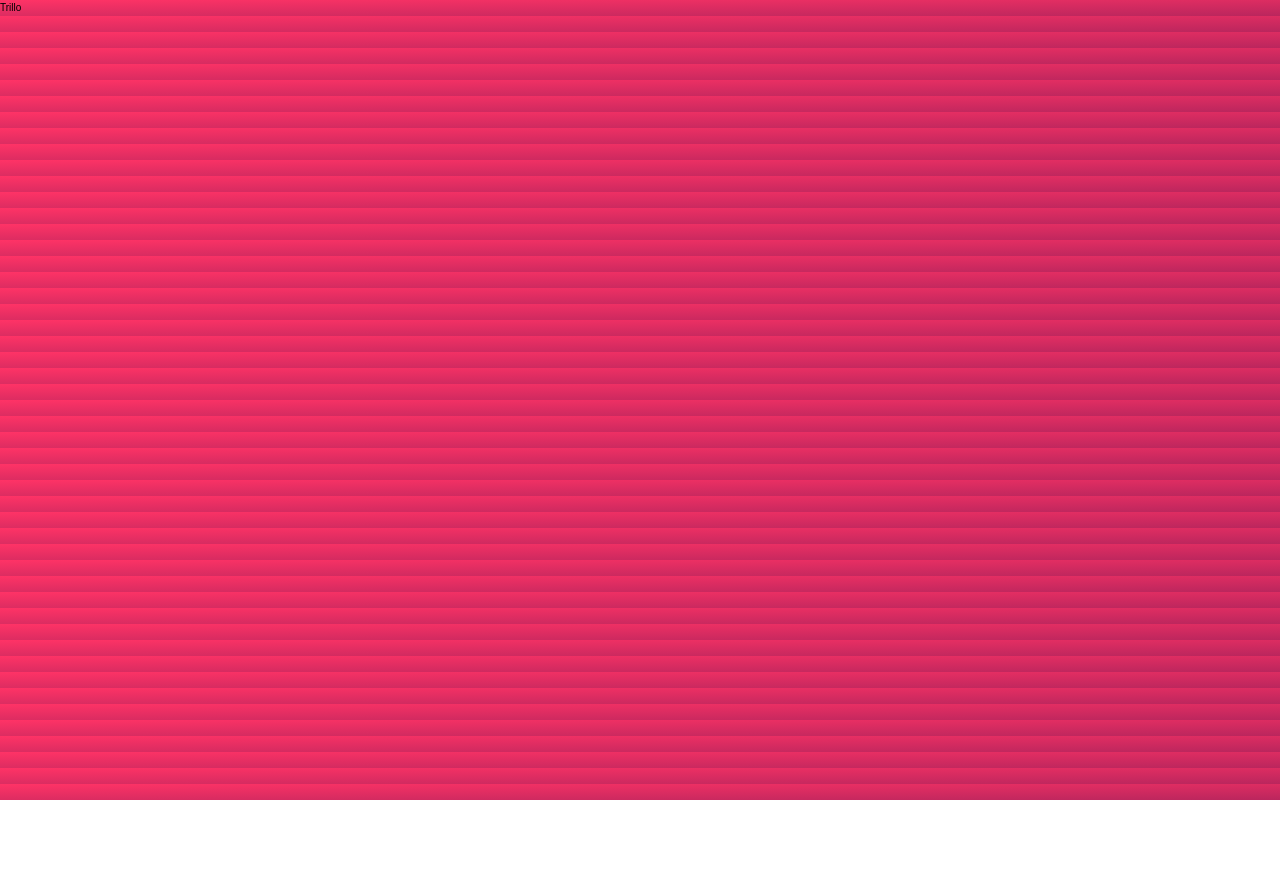
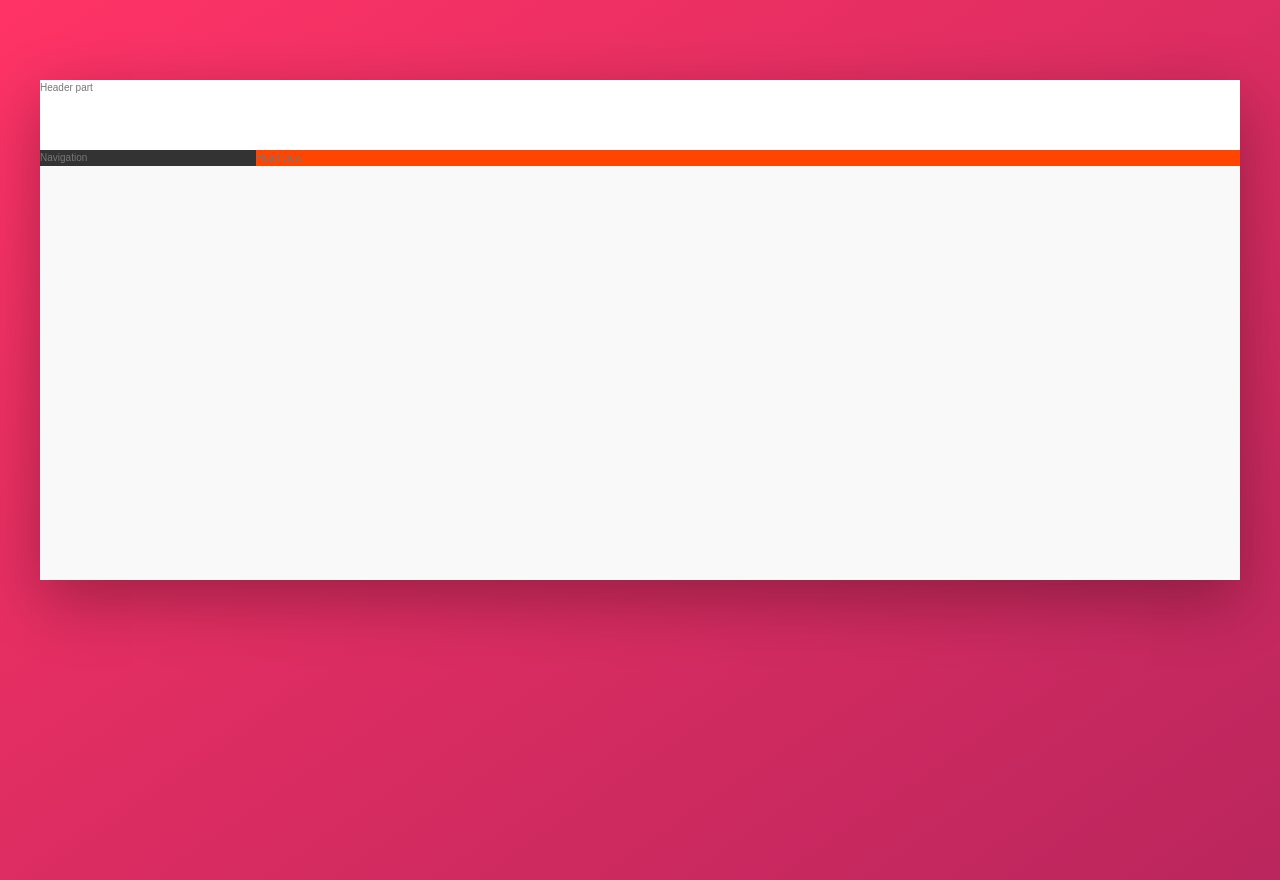
Before and after one commit to mattyImry/UdemyCssSass_Project2, a website: page index.html in a window 1280 px wide. Before the commit the page ends 800 px from the top, so only its background shows below. Drawn offline with Linux system fonts and the light colour scheme.

Commit message:
Add page structure

```diff
--- a/index.html
+++ b/index.html
@@ -11,6 +11,18 @@
         <title>trillo &mdash; Your all-in-one booking app</title>
     </head>
     <body>
-        Trillo
+        <div class="container">
+            <header class="header">
+                Header part
+            </header>
+            <div class="content">
+                <nav class="sidebar">
+                    Navigation
+                </nav>
+                <main class="hotel-view">
+                    Hotel view
+                </main>
+            </div>
+        </div>
     </body>
 </html>
--- a/package.json
+++ b/package.json
@@ -7,7 +7,6 @@
     "watch:sass": "node-sass sass/main.scss css/style.css -w",
     "devserver": "live-server",
     "start": "npm-run-all --parallel devserver watch:sass",
-
     "compile:sass": "node-sass sass/main.scss css/style.comp.css",
     "prefix:css": "postcss --use autoprefixer -b 'last 10 versions' css/style.comp.css -o css/style.prefix.css",
     "compress:css": "node-sass css/style.prefix.css css/style.css --output-style compressed",
@@ -29,5 +28,8 @@
     "concat": "^1.0.3",
     "npm-run-all": "^4.1.1",
     "postcss-cli": "^4.1.1"
+  },
+  "dependencies": {
+    "run-all": "^1.0.1"
   }
 }
--- a/sass/_base.scss
+++ b/sass/_base.scss
@@ -16,6 +16,16 @@ Grey dark 3: #999
     --color-primary: #eb2f64;
     --color-primary-light: #FF3366;
     --color-primary-dark: #BA265D;
+
+    --color-grey-light-1: #faf9f9;
+    --color-grey-light-2: #f4f2f2;
+    --color-grey-light-3: #f0eeee;
+    --color-grey-light-4: #ccc;
+
+    --color-grey-dark-1: #333;
+    --color-grey-dark-2: #777;
+    --color-grey-dark-3: #999;
+    --shadow-dark: 0 2rem 6rem rgba( 0, 0, 0, .3);
 }
 
 
@@ -43,7 +53,10 @@ body {
     font-family: "Opens Sans", sans-serif;
     font-weight: 400;
     line-height: 1.6;
+    color: var(--color-grey-dark-2);
     background-image: linear-gradient(to right bottom, var(--color-primary-light), var(--color-primary-dark));
     background-size: cover;
+    background-repeat: no-repeat;
 
+    min-height: 100vh;
 }
--- a/sass/_layout.scss
+++ b/sass/_layout.scss
@@ -0,0 +1,32 @@
+.container {
+    max-width: 120rem;
+    margin: 8rem auto; //CENTER THE CONMTAINER TO CENTER TO ITS PARENT ELEMENT (auto)
+    background-color: var(--color-grey-light-1);
+    box-shadow: var(--shadow-dark);
+
+    min-height: 50rem;
+}
+
+.header {
+    height: 7rem;
+    background-color: #fff;
+    border-bottom: var(--color-grey-light-2);
+}
+
+.content {
+    display: flex;      //START FLEX BOX BY GIVING "FLEX" TO PARENT-CONTAINER THIS IS A FLEX CONTAINER
+}
+
+.sidebar {
+    background-color: var(--color-grey-dark-1);
+
+    flex: 0 0 18%;
+
+}
+
+.hotel-view {
+    background-color: #fff;
+    background-color: orangered;
+
+    flex: 1;
+}
```
Also changed, not shown: css/style.css, 1 other file.
